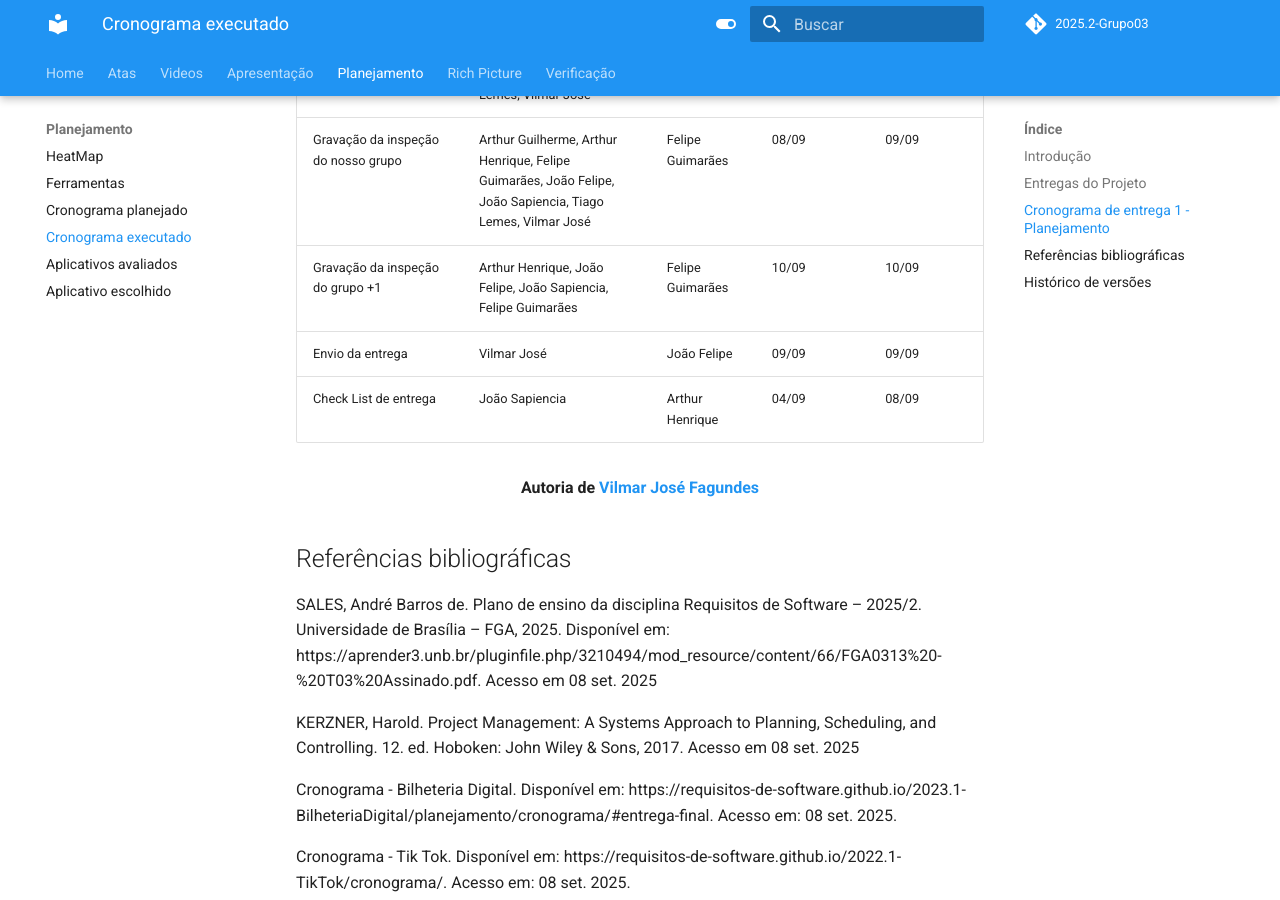
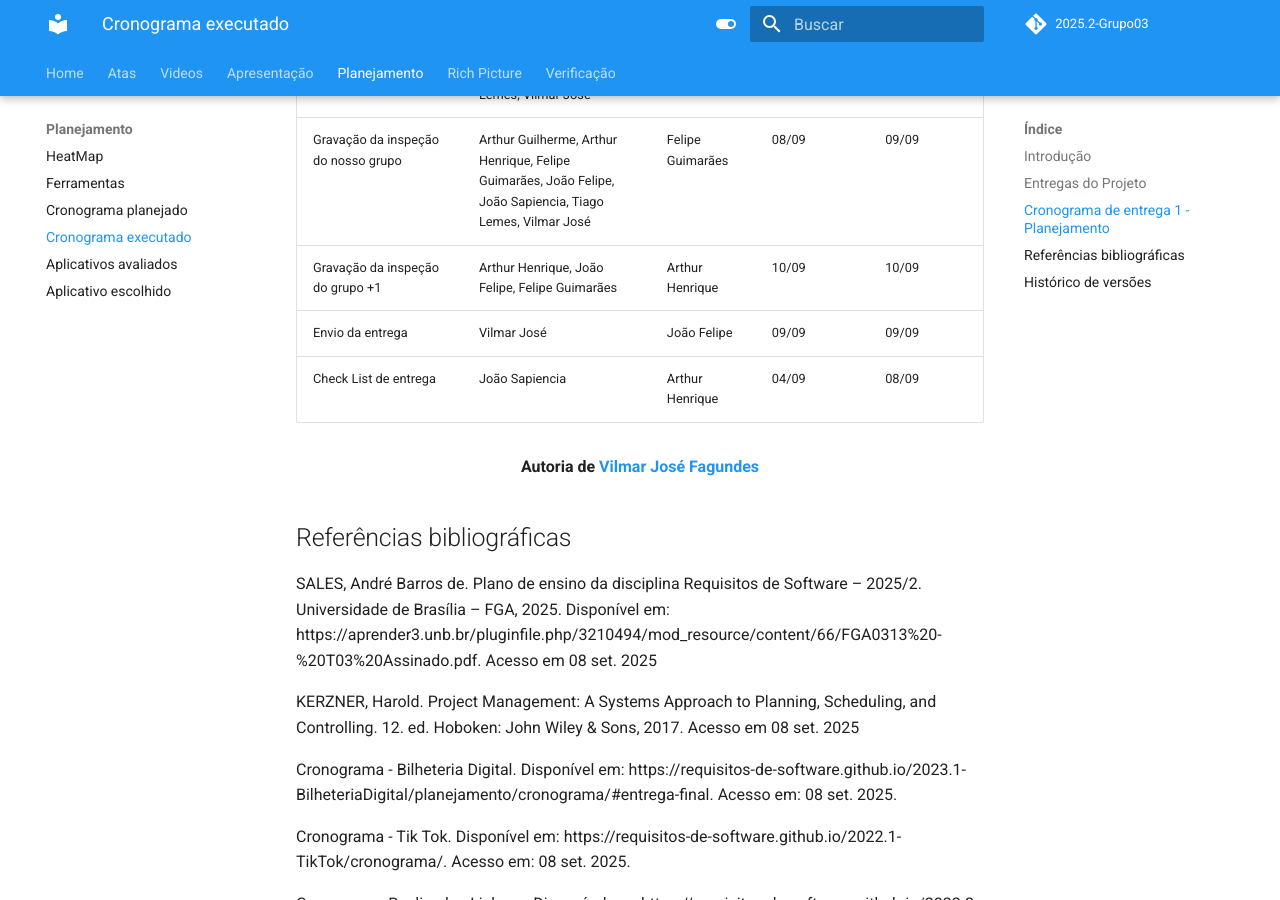
Before and after one commit to Requisitos-de-Software/2025.2-Grupo03, an MkDocs documentation site: the page built from docs/Planejamento/cronograma_executado.md, in a window 1280 px wide and 900 px high, scrolled down 1815 px. Built offline with MkDocs 1.6.1 and Material for MkDocs 9.7.7, drawn with Linux system fonts in a browser that asks for light colours; comment, search, counter and statistics services are not loaded.

Commit message:
Update cronograma_executado.md

```diff
--- a/docs/Planejamento/cronograma_executado.md
+++ b/docs/Planejamento/cronograma_executado.md
@@ -35,7 +35,7 @@ Este documento apresenta o cronograma executado na disciplina de Requisitos de S
 | Rich Picture do projeto | Arthur Guilherme, Tiago Lemes | Felipe Guimarães | 04/09 - 08/09 | 06/09 |
 | Gravação da Apresentação | Arthur Guilherme, Arthur Henrique, Felipe Guimarães, João Felipe, João Sapiencia, Tiago Lemes, Vilmar José | João Felipe | 04/09 - 08/09 | 09/09 |
 | Gravação da inspeção do nosso grupo | Arthur Guilherme, Arthur Henrique, Felipe Guimarães, João Felipe, João Sapiencia, Tiago Lemes, Vilmar José | Felipe Guimarães | 08/09 | 09/09 |
-| Gravação da inspeção do grupo +1 | Arthur Henrique, João Felipe, João Sapiencia, Felipe Guimarães | Felipe Guimarães | 10/09 | 10/09 | 10/09 |
+| Gravação da inspeção do grupo +1 | Arthur Henrique, João Felipe, Felipe Guimarães | Arthur Henrique | 10/09 | 10/09 | 10/09 |
 | Envio da entrega | Vilmar José | João Felipe | 09/09 | 09/09 | 09/09 |
 | Check List de entrega | João Sapiencia | Arthur Henrique | 04/09 | 08/09 | 08/09 - 09/09 |
 
```
